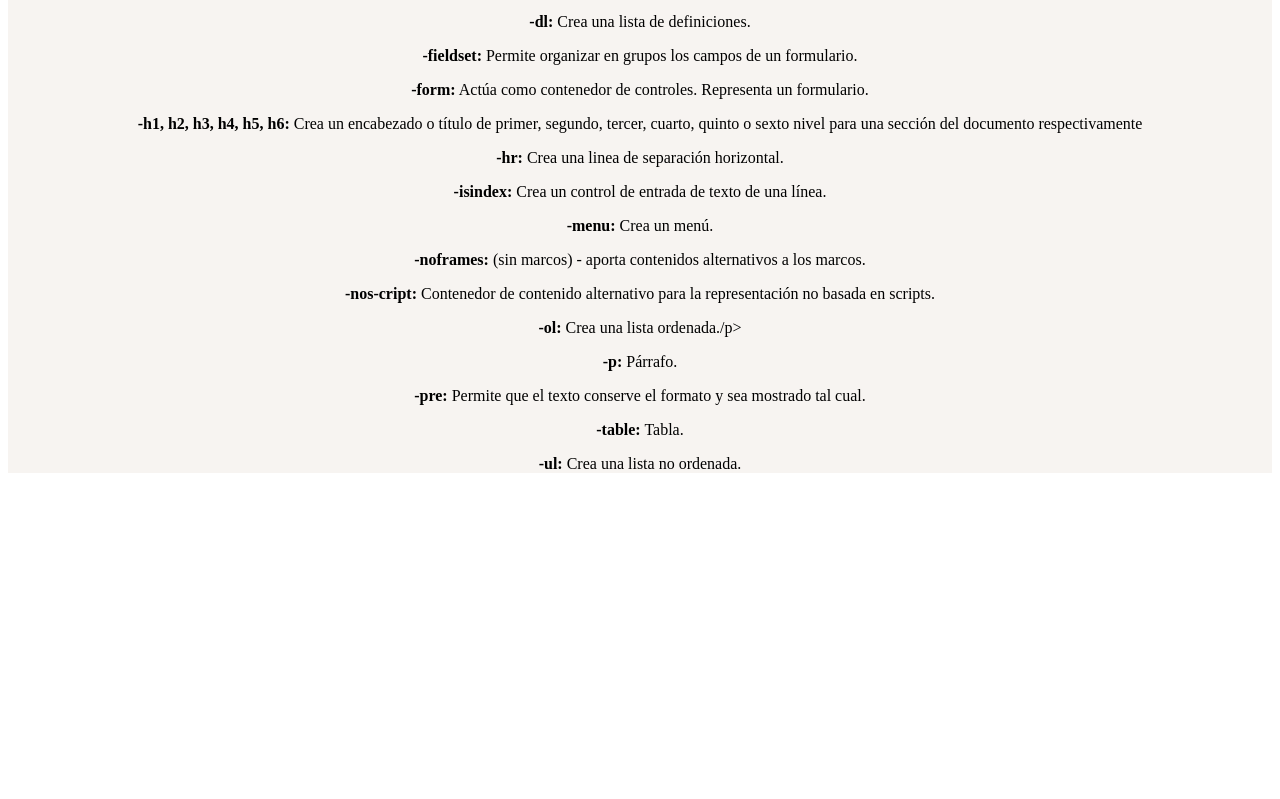
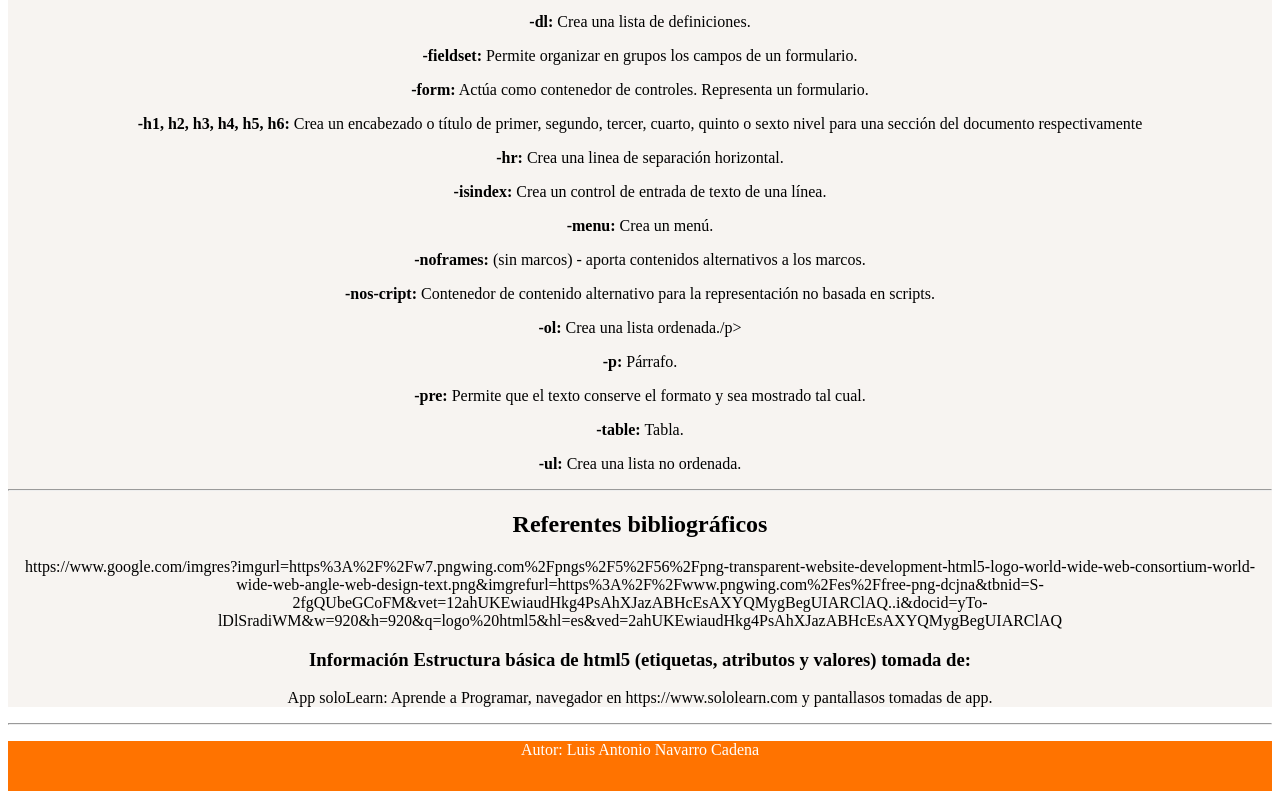
Before and after one commit to luis-antonio77/DSW-LuisAntonio, a plain HTML site: page conseptosz.html in a window 1280 px wide. Shown: the part 2943-3742 px from the top of the page. Before the commit the page ends 3432 px from the top, so only its background shows below. Drawn offline with Linux system fonts and the light colour scheme.

Commit message:
Vercion 9
contenido en footer y arreglos generales

```diff
--- a/auto.css
+++ b/auto.css
@@ -2,3 +2,10 @@ section{
     text-align: center;
     background-color: rgb(247, 244, 241);
 }
+footer{
+    background: rgb(255, 115, 0);
+    color: #fff;
+    text-align: center;
+    height: 50px;
+    line-height: 5opx;
+}
--- a/autor.css
+++ b/autor.css
@@ -2,3 +2,10 @@ section{
     text-align: center;
     background-color: rgb(247, 244, 241);
 }
+footer{
+    background: rgb(255, 115, 0);
+    color: #fff;
+    text-align: center;
+    height: 50px;
+    line-height: 5opx;
+}
--- a/conseptos.css
+++ b/conseptos.css
@@ -2,3 +2,10 @@ section{
     text-align: center;
     background-color: rgb(247, 244, 241);
 }
+footer{
+    background: rgb(255, 115, 0);
+    color: #fff;
+    text-align: center;
+    height: 50px;
+    line-height: 5opx;
+}
--- a/conseptosz.html
+++ b/conseptosz.html
@@ -3,7 +3,7 @@
 <head>
     <meta charset="UTF-8">
     <meta name="viewport" content="width=device-width, initial-scale=1.0">
-    <title>Document</title>
+    <title>Conceptos</title>
     <link rel="stylesheet" href="conseptos.css">
 </head>
 <body>
@@ -99,6 +99,15 @@
         <p><b>-pre: </b>Permite que el texto conserve el formato y sea mostrado tal cual. </p>
         <p><b>-table:</b> Tabla.</p>
         <p><b>-ul:</b> Crea una lista no ordenada.</p>
+        <hr>
+        <h2>Referentes bibliográficos </h2>
+        <p>https://www.google.com/imgres?imgurl=https%3A%2F%2Fw7.pngwing.com%2Fpngs%2F5%2F56%2Fpng-transparent-website-development-html5-logo-world-wide-web-consortium-world-wide-web-angle-web-design-text.png&imgrefurl=https%3A%2F%2Fwww.pngwing.com%2Fes%2Ffree-png-dcjna&tbnid=S-2fgQUbeGCoFM&vet=12ahUKEwiaudHkg4PsAhXJazABHcEsAXYQMygBegUIARClAQ..i&docid=yTo-lDlSradiWM&w=920&h=920&q=logo%20html5&hl=es&ved=2ahUKEwiaudHkg4PsAhXJazABHcEsAXYQMygBegUIARClAQ</p>
+        <h3>Información Estructura básica de html5 (etiquetas, atributos y valores) tomada de:</h3>
+        <p>App soloLearn: Aprende a Programar, navegador en https://www.sololearn.com y pantallasos tomadas de app.</p>
     </section>
+    <hr>
+        <footer>
+            <p>Autor: Luis Antonio Navarro Cadena</p>
+        </footer>
 </body>
 </html>
--- a/estilos.css
+++ b/estilos.css
@@ -96,3 +96,10 @@ aside{
     padding: 10px 30px;
     background: #313D52 ;
 }
+footer{
+    background: rgb(255, 115, 0);
+    color: #fff;
+    text-align: center;
+    height: 50px;
+    line-height: 5opx;
+}
--- a/recursos.css
+++ b/recursos.css
@@ -2,3 +2,11 @@ section{
     text-align: center;
     background-color: rgb(247, 244, 241);
 }
+
+footer{
+    background: rgb(255, 115, 0);
+    color: #fff;
+    text-align: center;
+    height: 50px;
+    line-height: 5opx;
+}
```
Also changed, not shown: auto.html (+5 -1 lines), autor.html (+5 -1 lines), autoz.html (+5 -1 lines), conseptos.html (+9 -2 lines), index.html (+1 -0 lines), menu.html (+5 -1 lines), recursos.html (+5 -1 lines), recursosz.html (+6 -1 lines).
